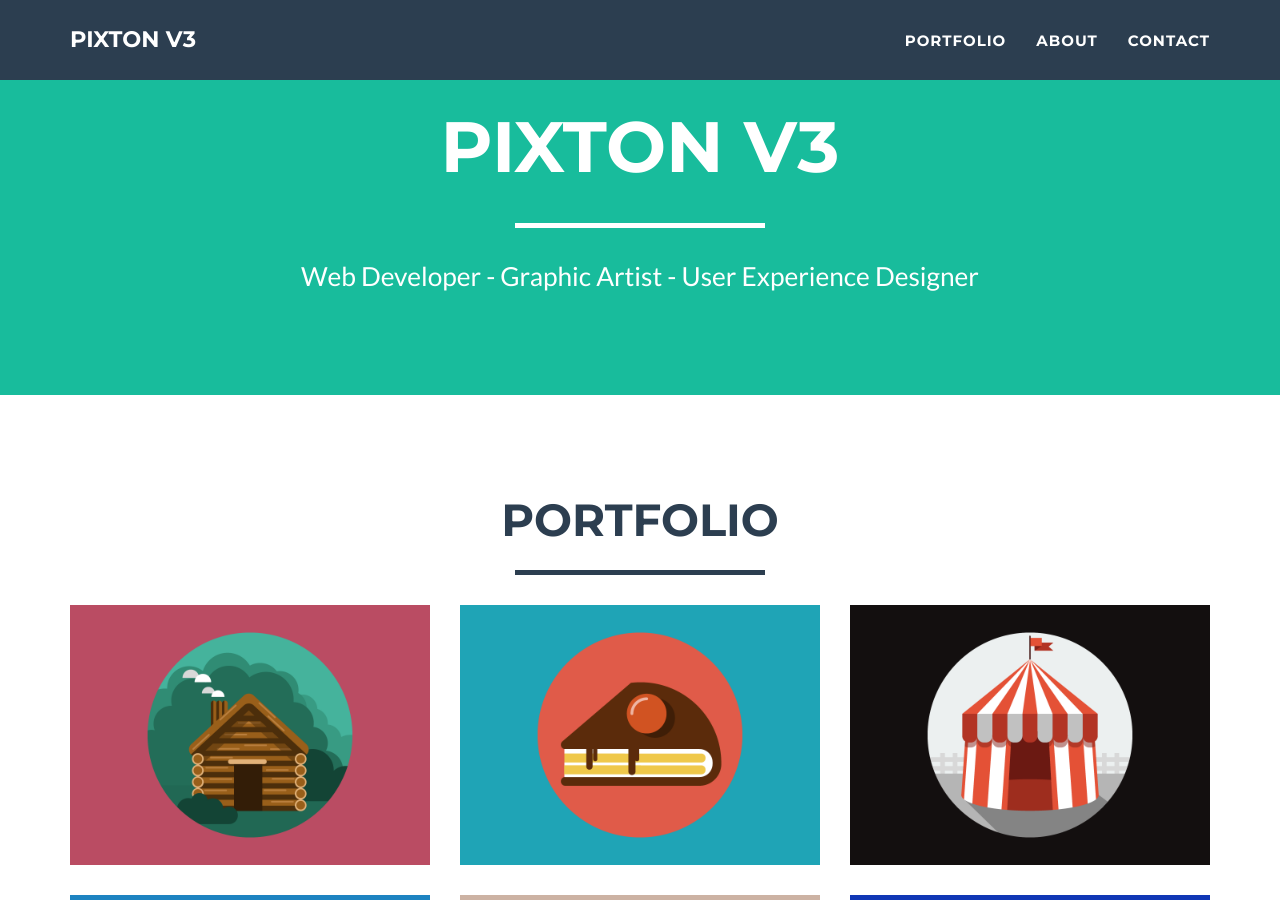
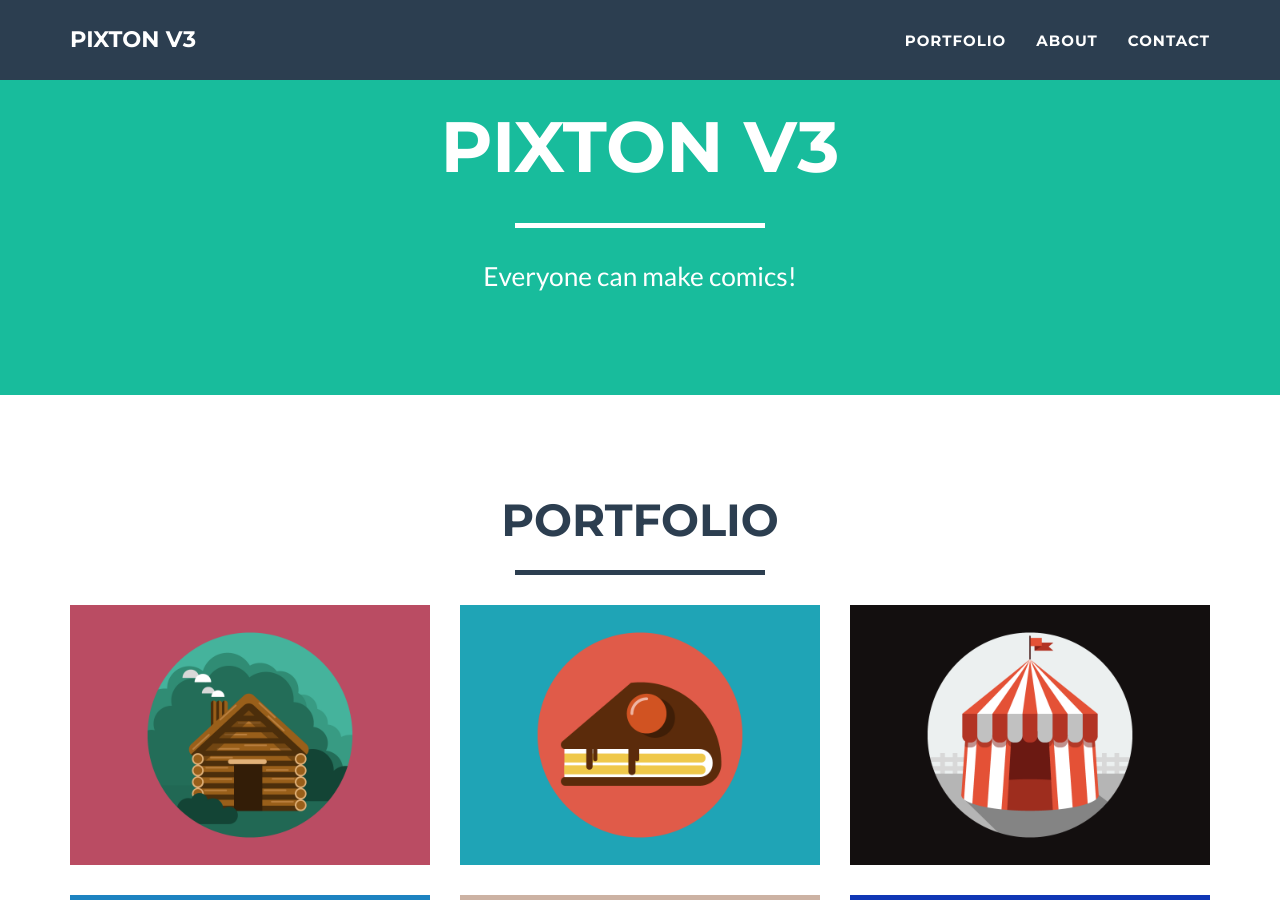
Before and after one commit to jaredshaw/jaredshaw.github.io, a Jekyll site: the page built from index.html, in a window 1280 px wide and 900 px high, scrolled down 380 px. Built offline with Jekyll 4.4.1, drawn with Linux system fonts in a browser that asks for light colours.

Commit message:
Update _config.yml

```diff
--- a/_config.yml
+++ b/_config.yml
@@ -4,7 +4,7 @@ email: your-email@domain.com
 url: https://jaredshaw.github.io/
 description: "Write an awesome description for your new site here. You can edit this line in _config.yml. It will appear in your document head meta (for Google search results) and in your feed.xml site description."
 keywords: "your keywords, separated by commas"
-skills: "Web Developer - Graphic Artist - User Experience Designer"
+skills: "Everyone can make comics!"
 meta_author: LastName FirstName
 
 # Google webmaster tools
```
